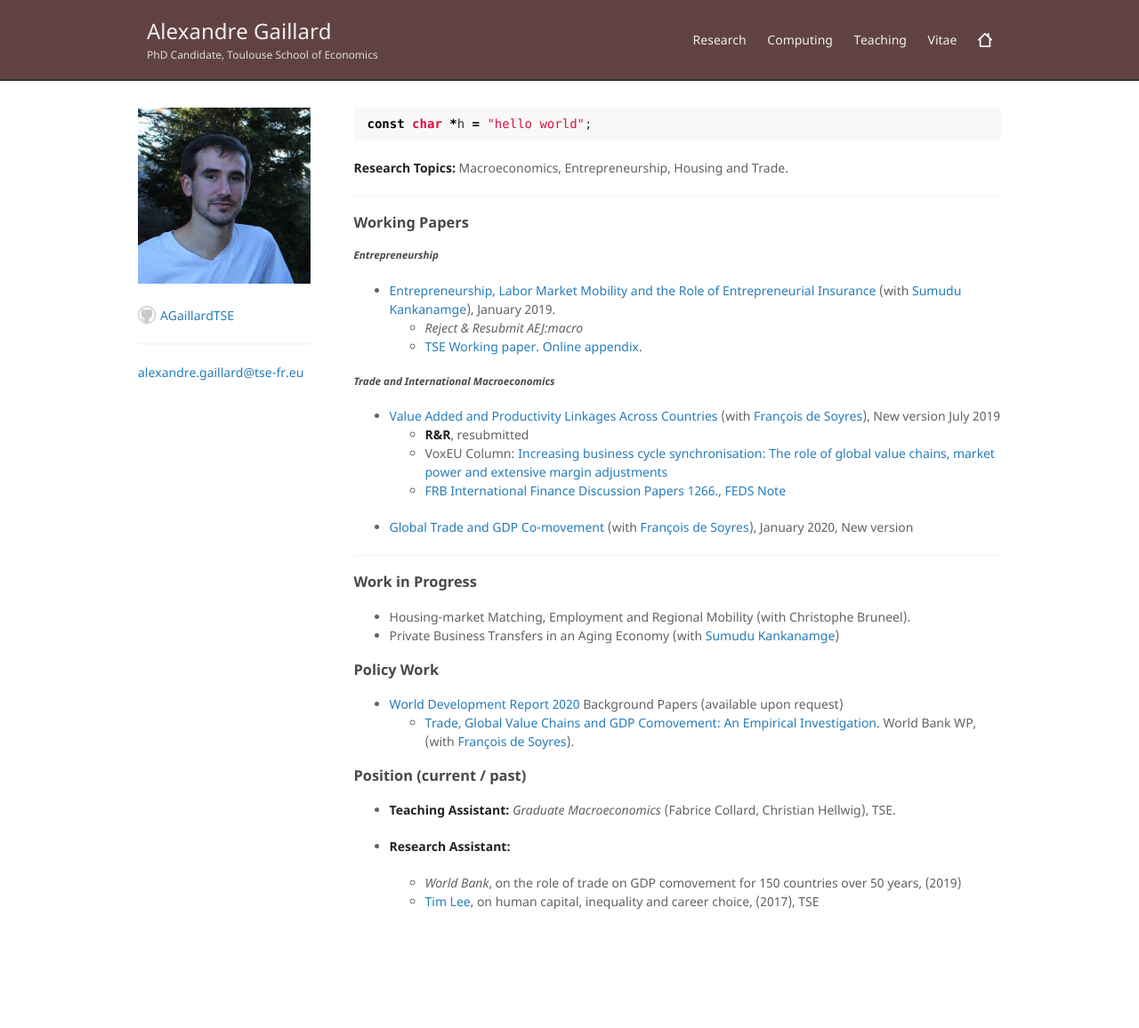
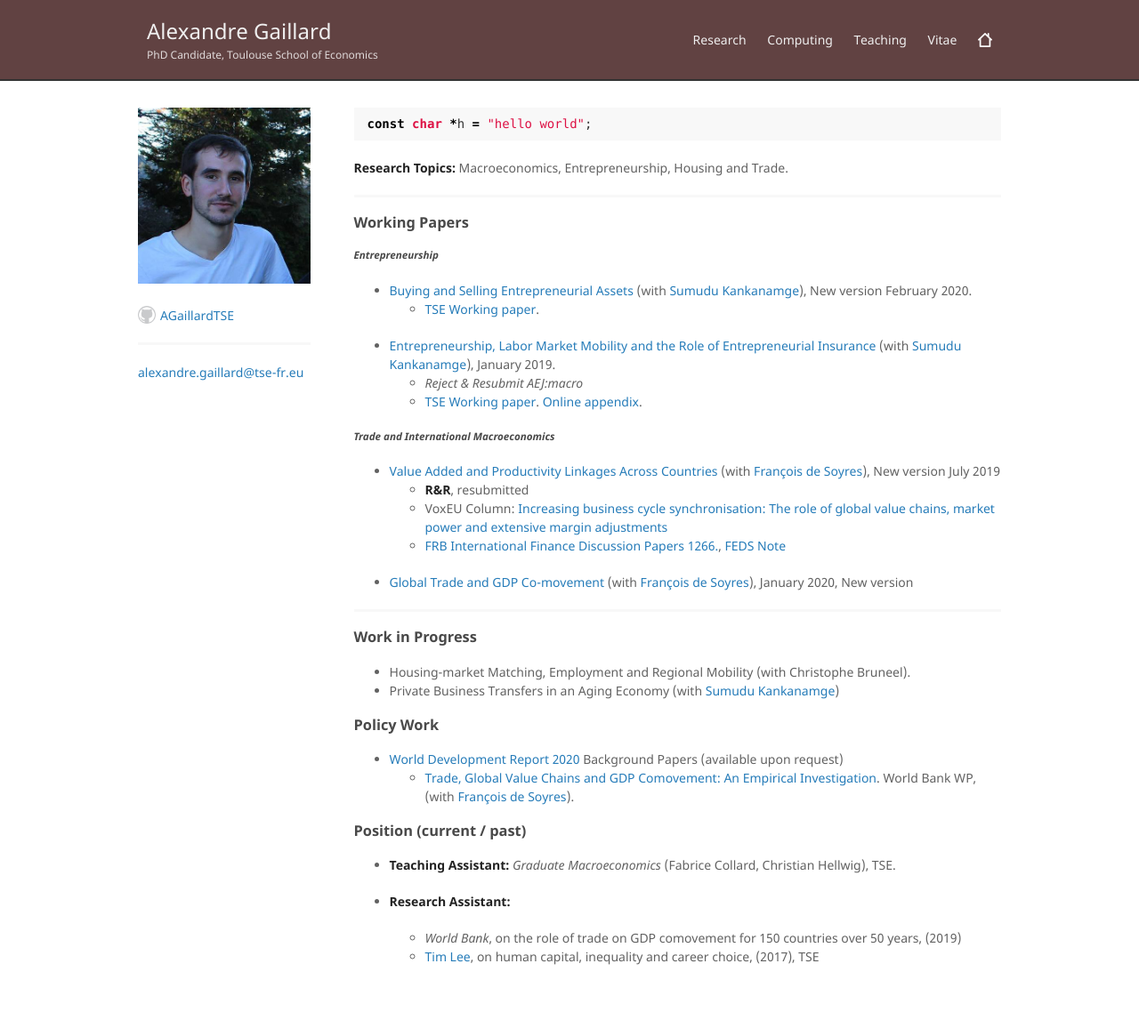
Before and after one commit to AGaillardTSE/AGaillardTSE.github.io, a Jekyll site: the page built from index.md, in a window 1280 px wide. Shown: the whole page at 89% size. Built offline with Jekyll 4.4.1, drawn with Linux system fonts in a browser that asks for light colours; before the commit the page ends 1094 px from its top, so only the background shows below that.

Commit message:
Update index.md

```diff
--- a/index.md
+++ b/index.md
@@ -14,6 +14,9 @@ const char *h = "hello world";
 ### Working Papers
 
 ##### *Entrepreneurship*
+*   [Buying and Selling Entrepreneurial Assets](http://agaillard.eu/projects/BSEA/) (with [Sumudu Kankanamge](http://kankanamge.free.fr/)), New version February 2020.
+    - <a href="https://www.tse-fr.eu/fr/publications/buying-and-selling-entrepreneurial-assets" target="_blank">TSE Working paper</a>.
+
 *   [Entrepreneurship, Labor Market Mobility and the Role of Entrepreneurial Insurance](http://agaillard.eu/projects/ELMM/) (with [Sumudu Kankanamge](http://kankanamge.free.fr/)), January 2019.
     - *Reject & Resubmit AEJ:macro*
     - <a href="https://www.tse-fr.eu/sites/default/files/TSE/documents/doc/wp/2018/wp_tse_929.pdf" target="_blank">TSE Working paper</a>. <a href="http://kankanamge.free.fr/docs/ELMMREI_online_appendix.pdf" target="_blank">Online appendix</a>.
```
